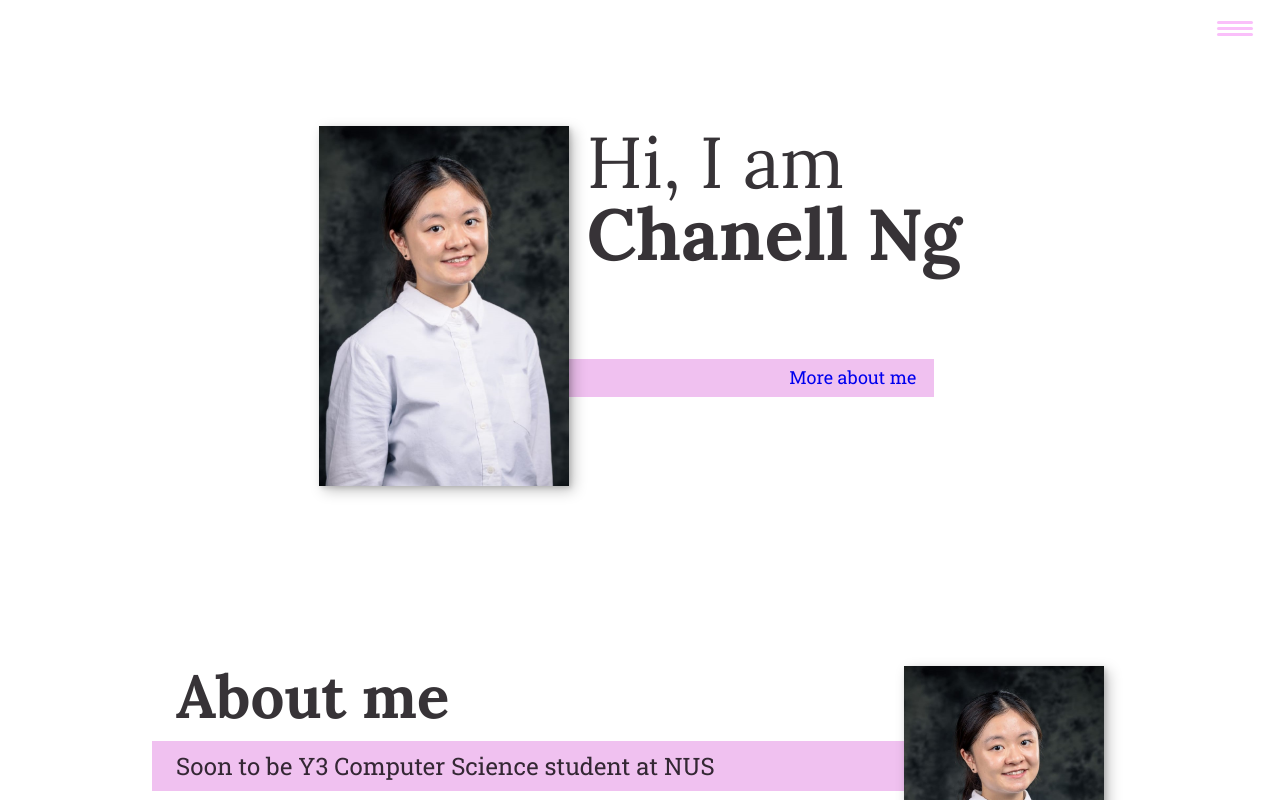
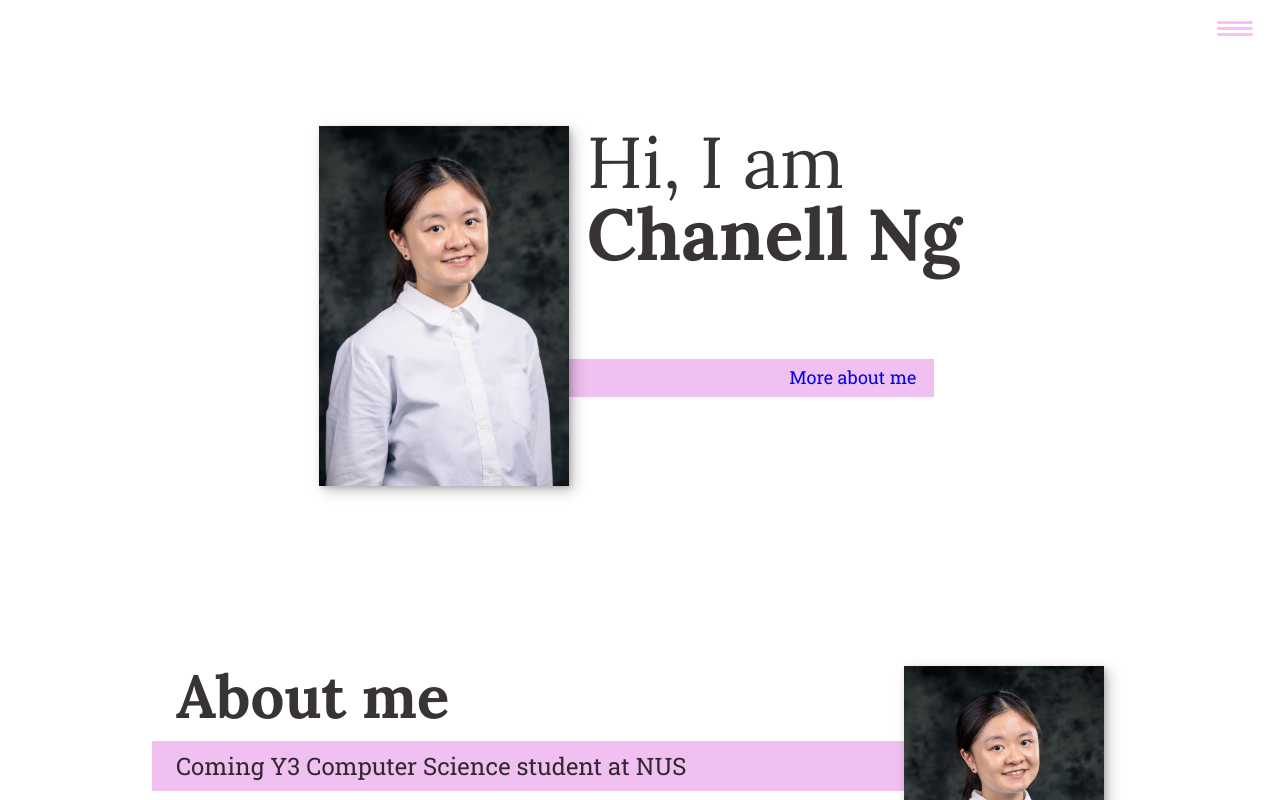
Before and after one commit to chanellNg/Personal-Website, a plain HTML site: page index.html in a window 1280 px wide. Shown: the top 800 px of the page. Drawn offline with nearby package versions, Linux system fonts and the light colour scheme.

Commit message:
Update wording

```diff
--- a/index.html
+++ b/index.html
@@ -53,7 +53,7 @@
         <!-- About me, use p for subtitle, use div for component about that section -->
         <section class="about-me" id="about">
             <h2 class="section__title section__title--about">About me</h2>
-            <p class="section__subtitle section__subtitle--about">Soon to be Y3 Computer Science student at NUS</p>
+            <p class="section__subtitle section__subtitle--about">Coming Y3 Computer Science student at NUS</p>
 
 
             <!-- body has to be in a div so it will be ONE row in the grid
```
